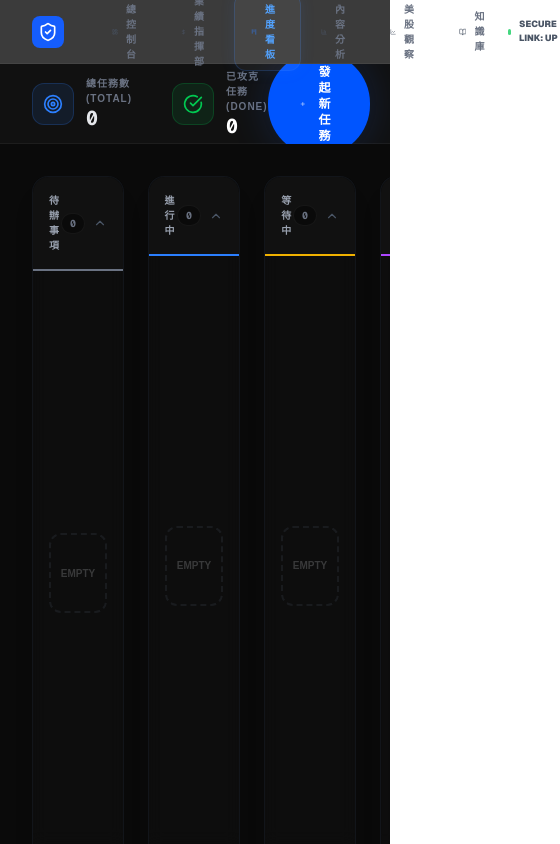
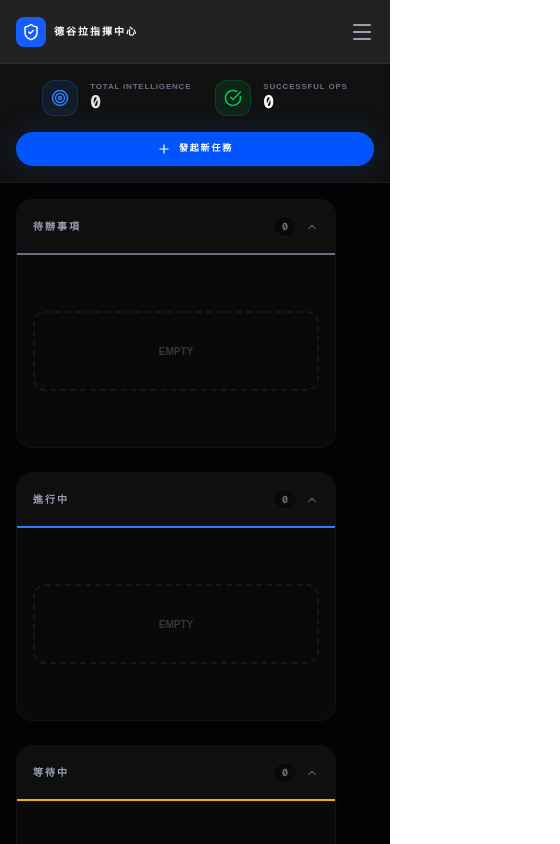
Before and after one commit to andy012732/second-brain-ui, a Next.js app: page /kanban in a window 390 px wide. Shown: the whole page, 560 px wide, since content can reach past the window. Built offline with nearby package versions, Linux system fonts and the light colour scheme.

Commit message:
feat: enhance responsive design for Kanban dashboard while maintaining desktop aesthetic

```diff
--- a/app/kanban/page.tsx
+++ b/app/kanban/page.tsx
@@ -51,42 +51,46 @@ export default function KanbanPage() {
   const doneCount = tasks.filter(t => t.status === 'done').length;
 
   return (
-    <div className="h-screen w-full bg-[#0a0a0a] flex flex-col overflow-hidden text-gray-200">
-      <div className="h-20 px-8 flex items-center justify-between border-b border-white/5 bg-[#111]">
-          <div className="flex gap-10">
+    <div className="h-full w-full bg-[#030303] text-gray-200 flex flex-col overflow-hidden">
+
+      {/* 🟢 頂部統計列 (保持電腦版霸氣，手機版緊湊) */}
+      <div className="h-auto md:h-20 px-4 md:px-8 py-4 md:py-0 flex flex-col md:flex-row items-center justify-between border-b border-white/5 bg-[#111] gap-4 md:gap-0 shrink-0">
+          <div className="flex gap-6 md:gap-10">
               <div className="flex items-center gap-3">
-                  <div className="p-2.5 bg-blue-500/10 rounded-xl border border-blue-500/20"><Target className="text-blue-500" size={20} /></div>
+                  <div className="p-2 bg-blue-500/10 rounded-xl border border-blue-500/20"><Target className="text-blue-500" size={18} /></div>
                   <div>
-                    <div className="text-[10px] text-gray-500 uppercase font-black tracking-widest">總任務數 (Total)</div>
-                    <div className="text-xl font-mono font-bold leading-tight tabular-nums">{tasks.length}</div>
+                    <div className="text-[8px] md:text-[10px] text-gray-500 uppercase font-black tracking-widest leading-none">Total Intelligence</div>
+                    <div className="text-lg md:text-xl font-mono font-bold leading-tight tabular-nums">{tasks.length}</div>
                   </div>
               </div>
               <div className="flex items-center gap-3">
-                  <div className="p-2.5 bg-green-500/10 rounded-xl border border-green-500/20"><CheckCircle className="text-green-500" size={20} /></div>
+                  <div className="p-2 bg-green-500/10 rounded-xl border border-green-500/20"><CheckCircle className="text-green-500" size={18} /></div>
                   <div>
-                    <div className="text-[10px] text-gray-500 uppercase font-black tracking-widest">已攻克任務 (Done)</div>
-                    <div className="text-xl font-mono font-bold leading-tight text-white tabular-nums">{doneCount}</div>
+                    <div className="text-[8px] md:text-[10px] text-gray-500 uppercase font-black tracking-widest leading-none">Successful Ops</div>
+                    <div className="text-lg md:text-xl font-mono font-bold leading-tight text-white tabular-nums">{doneCount}</div>
                   </div>
               </div>
           </div>
           <button
             onClick={() => setIsCreateModalOpen(true)}
-            className="bg-[#0055ff] hover:bg-blue-500 text-white font-black text-xs px-8 py-3 rounded-full flex items-center gap-2 transition-all shadow-[0_0_40px_rgba(37,99,235,0.2)] hover:scale-105 active:scale-95 tracking-[0.2em] uppercase"
+            className="w-full md:w-auto bg-[#0055ff] hover:bg-blue-500 text-white font-black text-[9px] md:text-[10px] px-6 py-2.5 rounded-full flex items-center justify-center gap-2 transition-all shadow-[0_0_30px_rgba(37,99,235,0.2)] active:scale-95 tracking-[0.2em] uppercase"
           >
-              <Plus size={16} /> <span>發起新任務</span>
+              <Plus size={14} /> <span>發起新任務</span>
           </button>
       </div>
 
-      <div className="flex-1 overflow-x-auto p-8 bg-[#0a0a0a] flex space-x-6">
+      {/* 🚀 看板區域：核心響應式更新 */}
+      <div className="flex-1 overflow-x-auto md:overflow-x-auto p-4 md:p-8 bg-[#030303] flex flex-col md:flex-row space-y-6 md:space-y-0 md:space-x-6 custom-scrollbar">
           {COLUMNS.map(col => (
+            <div key={col.id} className="shrink-0 w-full md:w-80">
                 <KanbanColumn
-              key={col.id}
                   column={col}
                   tasks={tasks.filter(t => t.status === col.id)}
                   onTaskMoved={handleTaskMoved}
                   onTaskClick={setSelectedTask}
                   onRefresh={fetchTasks}
                 />
+            </div>
           ))}
       </div>
 
--- a/app/page.tsx
+++ b/app/page.tsx
@@ -13,9 +13,9 @@ const fetcher = (url: string) => fetch(url).then(res => {
 
 export default function MissionControl() {
   const [currentTime, setCurrentTime] = useState(new Date());
-  const DAILY_GOAL = 80000; // 有了網站加上去，目標調高到 8萬 喔！😤
+  const DAILY_GOAL = 80000;
 
-  const { data: activities = [] } = useSWR('/api/activity', fetcher, { refreshInterval: 10000 });
+  const { data: activities = [], isLoading: actLoading } = useSWR('/api/activity', fetcher, { refreshInterval: 10000 });
   const { data: revenue = [], isLoading: revLoading } = useSWR('/api/notion/revenue', fetcher, { refreshInterval: 300000 });
 
   useEffect(() => {
@@ -23,105 +23,104 @@ export default function MissionControl() {
     return () => clearInterval(timer);
   }, []);
 
-  // 🚀 計算三方業績
+  // 營收計算邏輯 (保持原有軍事規格)
   const todayStr = new Date().toISOString().split('T')[0];
   const revToday = Array.isArray(revenue) ? revenue.filter((r: any) => r.date === todayStr) : [];
-
   const hsinfengTotal = revToday.filter((r: any) => r.store === '新豐').reduce((s, r) => s + r.total, 0);
   const zhubeiTotal = revToday.filter((r: any) => r.store === '竹北').reduce((s, r) => s + r.total, 0);
   const websiteTotal = revToday.filter((r: any) => r.store === '官網').reduce((s, r) => s + r.total, 0);
   const grandTotal = hsinfengTotal + zhubeiTotal + websiteTotal;
 
-  // 各佔比
   const hfPercent = (hsinfengTotal / DAILY_GOAL) * 100;
   const zbPercent = (zhubeiTotal / DAILY_GOAL) * 100;
   const webPercent = (websiteTotal / DAILY_GOAL) * 100;
   const overallPercent = Math.min(Math.round((grandTotal / DAILY_GOAL) * 100), 100);
 
   return (
-    <div className="h-full w-full bg-[#030303] text-gray-400 font-sans p-8 flex flex-col overflow-hidden selection:bg-blue-500/30">
+    <div className="h-full w-full bg-[#030303] text-gray-400 font-sans p-4 md:p-8 flex flex-col overflow-y-auto md:overflow-hidden selection:bg-blue-500/30">
 
-      <main className="flex-1 grid grid-cols-12 gap-10 overflow-hidden">
+      {/* 🚀 主佈局：手機版改為垂直堆疊 (flex-col)，桌面板保持 grid */}
+      <main className="flex-1 flex flex-col md:grid md:grid-cols-12 gap-6 md:gap-10 overflow-visible md:overflow-hidden">
 
-        {/* 左側：即時情資流 */}
-        <section className="col-span-3 flex flex-col overflow-hidden border-r border-white/5 pr-6">
-          <h2 className="text-[10px] font-black text-gray-600 uppercase tracking-[0.3em] mb-8 flex items-center gap-2">
-            <Activity size={12} className="text-blue-500" /> 即時情資流
-          </h2>
-          <div className="flex-1 overflow-y-auto space-y-8 pr-2 custom-scrollbar">
-            {Array.isArray(activities) && activities.map((act: any) => (
-              <div key={act.id} className="relative pl-6 border-l border-blue-500/20 py-1 mb-6">
+        {/* 🟢 中間區塊：核心數據 (在手機版我把它移到最上面，因為最重要！) */}
+        <section className="order-1 md:order-none md:col-span-6 flex flex-col items-center justify-center py-6 md:py-0">
+          <div className="text-center w-full max-w-2xl px-2">
+
+            {/* 業績整合進度條 (手機版加大感知) */}
+            <div className="mb-10 md:mb-20 w-full animate-in fade-in duration-1000">
+                <div className="flex justify-between items-end mb-4 px-2">
+                    <div className="text-left">
+                        <span className="text-[9px] md:text-[10px] font-black text-blue-500 uppercase tracking-[0.4em] block">德谷拉騎士營收監測</span>
+                        <div className="text-xl md:text-2xl font-black text-white mt-1 tabular-nums">
+                            ${grandTotal.toLocaleString()} <span className="text-gray-700 text-xs md:text-sm font-bold">/ ${DAILY_GOAL.toLocaleString()}</span>
+                        </div>
+                    </div>
+                    <div className="text-right flex flex-col items-end">
+                        <span className="text-3xl md:text-4xl font-black text-blue-500 italic tabular-nums">{overallPercent}%</span>
+                    </div>
+                </div>
+                {/* 三色能量槽 */}
+                <div className="h-4 md:h-5 w-full bg-white/5 rounded-full overflow-hidden border border-white/10 p-[2px] flex shadow-[0_0_30px_rgba(0,0,0,0.5)]">
+                    <div className="h-full bg-blue-600 transition-all duration-1000 shadow-[0_0_15px_#2563eb]" style={{ width: `${hfPercent}%` }} />
+                    <div className="h-full bg-cyan-400 transition-all duration-1000 shadow-[0_0_15px_#22d3ee]" style={{ width: `${zbPercent}%` }} />
+                    <div className="h-full bg-emerald-500 transition-all duration-1000 shadow-[0_0_15px_#10b981]" style={{ width: `${webPercent}%` }} />
+                </div>
+            </div>
+
+            {/* 搜尋框 (手機版窄化) */}
+            <div className="relative group w-full px-2">
+              <Search className="absolute left-6 top-1/2 -translate-y-1/2 text-gray-600 group-focus-within:text-blue-500 transition-colors" size={18} />
+              <input type="text" placeholder="輸入指令或關鍵字..." className="w-full bg-[#0a0a0a] border border-white/5 rounded-xl py-4 md:py-6 pl-14 pr-6 text-sm text-white font-bold tracking-widest focus:outline-none focus:border-blue-500/30 transition-all" />
+            </div>
+          </div>
+        </section>
+
+        {/* 🟢 左側：情資流 (手機版高度受控) */}
+        <section className="order-2 md:order-none md:col-span-3 flex flex-col overflow-hidden border-t md:border-t-0 md:border-r border-white/5 pt-6 md:pt-0 md:pr-6">
+          <div className="flex items-center justify-between mb-6">
+            <h2 className="text-[10px] font-black text-gray-600 uppercase tracking-[0.3em] flex items-center gap-2">
+              <Activity size={12} className="text-blue-500" /> 即時情資流
+            </h2>
+            {actLoading && <Loader2 size={10} className="animate-spin text-blue-500" />}
+          </div>
+          <div className="flex-1 overflow-y-auto max-h-[300px] md:max-h-full space-y-6 pr-2 custom-scrollbar">
+            {activities.map((act: any) => (
+              <div key={act.id} className="relative pl-6 border-l border-blue-500/20 py-1 mb-4">
                 <div className="absolute -left-[5px] top-0 w-2 h-2 rounded-full bg-blue-500 shadow-[0_0_8px_#3b82f6]" />
-                <span className="text-[8px] font-bold text-blue-500/50 block mb-1 uppercase">
+                <span className="text-[8px] font-bold text-blue-500/50 block mb-1">
                    {act.created_at ? new Date(act.created_at).toLocaleTimeString('zh-TW', { hour12: false }) : 'RECENT'}
                 </span>
                 <h3 className="text-xs font-bold text-gray-200 leading-snug">{act.title}</h3>
-                <p className="text-[10px] text-gray-500 mt-1">{act.description}</p>
+                <p className="text-[9px] text-gray-500 mt-1 line-clamp-2">{act.description}</p>
               </div>
             ))}
           </div>
         </section>
 
-        {/* 中間：核心搜尋與三色能量槽 */}
-        <section className="col-span-6 flex flex-col items-center justify-center">
-          <div className="text-center w-full max-w-2xl px-4">
-
-            {/* 🚀 佳德騎士：三軍整合進度條 */}
-            <div className="mb-20 w-full">
-                <div className="flex justify-between items-end mb-4 px-2">
-                    <div className="text-left">
-                        <span className="text-[10px] font-black text-blue-500 uppercase tracking-[0.4em] block">佳德騎士三方業績總和 (Revenue)</span>
-                        <div className="text-2xl font-black text-white mt-1 tabular-nums">
-                            ${grandTotal.toLocaleString()} <span className="text-gray-700 text-sm font-bold">/ ${DAILY_GOAL.toLocaleString()}</span>
+        {/* 🟢 右側：財報動態 (手機版顯示在最底) */}
+        <section className="order-3 md:order-none md:col-span-3 flex flex-col overflow-hidden border-t md:border-t-0 md:border-l border-white/5 pt-6 md:pt-0 md:pl-6">
+            <h2 className="text-[10px] font-black text-gray-600 uppercase tracking-[0.3em] mb-6 flex items-center gap-2">
+                <Wallet size={12} className="text-green-500" /> 門市分項業績
+            </h2>
+            <div className="space-y-3 overflow-y-auto max-h-[300px] md:max-h-full pr-2 custom-scrollbar">
+                {Array.isArray(revenue) && revenue.slice(0, 8).map((rev: any) => (
+                    <div key={rev.id} className="bg-white/[0.02] border border-white/5 p-3 rounded-xl flex justify-between items-center group hover:bg-white/[0.05] transition-all">
+                        <div className="overflow-hidden">
+                            <span className="text-[7px] font-black text-gray-600 uppercase block mb-0.5">{rev.date}</span>
+                            <h4 className="text-[10px] font-bold text-gray-200 truncate">{rev.store}</h4>
                         </div>
-                    </div>
-                    <div className="text-right flex flex-col items-end">
-                        <span className="text-4xl font-black text-blue-500 italic tabular-nums">{overallPercent}%</span>
-                        <span className="text-[8px] text-gray-600 font-bold uppercase tracking-widest mt-1">Goal Status: Tactical Strike</span>
-                    </div>
-                </div>
-                {/* 戰術級複合槽 */}
-                <div className="h-5 w-full bg-white/5 rounded-full overflow-hidden border border-white/10 p-[2px] flex shadow-[0_0_30px_rgba(0,0,0,0.8)]">
-                    {/* 新豐區 */}
-                    <div className="h-full bg-blue-600 transition-all duration-1000 shadow-[0_0_15px_#2563eb]" style={{ width: `${hfPercent}%` }} />
-                    {/* 竹北區 */}
-                    <div className="h-full bg-cyan-400 transition-all duration-1000 shadow-[0_0_15px_#22d3ee]" style={{ width: `${zbPercent}%` }} />
-                    {/* 官網區 */}
-                    <div className="h-full bg-emerald-500 transition-all duration-1000 shadow-[0_0_15px_#10b981]" style={{ width: `${webPercent}%` }} />
-                </div>
-                <div className="mt-4 flex justify-between px-2">
-                    <div className="flex items-center gap-2"><div className="w-2 h-2 bg-blue-600 rounded-full"/> <span className="text-[9px] font-bold text-gray-500">新豐門市</span></div>
-                    <div className="flex items-center gap-2"><div className="w-2 h-2 bg-cyan-400 rounded-full"/> <span className="text-[9px] font-bold text-gray-500">竹北門市</span></div>
-                    <div className="flex items-center gap-2"><div className="w-2 h-2 bg-emerald-500 rounded-full"/> <span className="text-[9px] font-bold text-gray-500">網站業績</span></div>
-                </div>
-            </div>
-
-            <div className="relative group w-full opacity-80 hover:opacity-100 transition-opacity">
-              <Search className="absolute left-8 top-1/2 -translate-y-1/2 text-gray-600 group-focus-within:text-blue-500" size={20} />
-              <input type="text" placeholder="輸入指令穿透全域系統..." className="w-full bg-[#0a0a0a] border border-white/5 rounded-full py-6 pl-16 pr-8 text-sm text-white font-bold tracking-widest focus:outline-none focus:border-blue-500/30 transition-all shadow-inner" />
-            </div>
-          </div>
-        </section>
-
-        {/* 右側：財報列表 */}
-        <section className="col-span-3 flex flex-col overflow-hidden">
-            <h2 className="text-[10px] font-black text-gray-600 uppercase tracking-[0.3em] mb-8 flex items-center gap-2">
-                <Wallet size={12} className="text-green-500" /> 歷史分項動態
-            </h2>
-            <div className="space-y-4 overflow-y-auto pr-2 custom-scrollbar">
-                {Array.isArray(revenue) && revenue.map((rev: any) => (
-                    <div key={rev.id} className="bg-white/[0.02] border border-white/5 p-4 rounded-2xl flex justify-between items-center group hover:bg-white/[0.05] transition-all">
-                        <div>
-                            <span className="text-[8px] font-black text-gray-600 uppercase block mb-1">{rev.date}</span>
-                            <h4 className="text-xs font-bold text-gray-200 uppercase">{rev.store === '官網' ? <span className="text-emerald-500">GLOBAL WEBSITE</span> : `${rev.store} STORE`}</h4>
-                        </div>
-                        <div className="text-right font-black text-white tabular-nums">${rev.total.toLocaleString()}</div>
+                        <div className="text-right font-black text-white tabular-nums text-xs">${rev.total.toLocaleString()}</div>
                     </div>
                 ))}
             </div>
         </section>
 
       </main>
+
+      <footer className="h-8 md:h-10 mt-6 flex justify-center md:justify-between items-center border-t border-white/5 text-[7px] md:text-[8px] font-bold text-gray-700 tracking-[0.2em] uppercase shrink-0">
+        <div className="hidden md:block">DRACULA COMMAND EST. 2026 // ADAPTIVE MODE</div>
+        <div className="text-blue-600/30 italic">MOBILE_STATION_ACTIVE</div>
+      </footer>
     </div>
   );
 }
--- a/components/Navbar.tsx
+++ b/components/Navbar.tsx
@@ -1,14 +1,18 @@
 'use client';
 
-import React from 'react';
+import React, { useState } from 'react';
 import Link from 'next/link';
 import { usePathname } from 'next/navigation';
-import { LayoutDashboard, BookOpen, Kanban, Calendar, Search, ShieldCheck, BarChart3, LineChart, DollarSign } from 'lucide-react';
+import {
+  LayoutDashboard, BookOpen, Kanban, Calendar,
+  Search, ShieldCheck, BarChart3, LineChart,
+  DollarSign, Menu, X
+} from 'lucide-react';
 import { clsx } from 'clsx';
 
 const NAV_ITEMS = [
   { name: '總控制台', href: '/', icon: LayoutDashboard },
-  { name: '業績指揮部', href: '/revenue', icon: DollarSign }, // 🚀 新增！
+  { name: '業績指揮部', href: '/revenue', icon: DollarSign },
   { name: '進度看板', href: '/kanban', icon: Kanban },
   { name: '內容分析', href: '/analytics', icon: BarChart3 },
   { name: '美股觀察', href: '/stocks', icon: LineChart },
@@ -17,20 +21,21 @@ const NAV_ITEMS = [
 
 export default function Navbar() {
   const pathname = usePathname();
+  const [isMenuOpen, setIsMenuOpen] = useState(false); // 🚀 手機版選單開關
 
   return (
-    <nav className="h-16 w-full bg-[#0a0a0a]/80 backdrop-blur-xl border-b border-white/5 flex items-center justify-between px-8 sticky top-0 z-[100] shrink-0 font-sans">
-      <div className="flex items-center gap-8">
+    <nav className="h-16 w-full bg-[#0a0a0a]/90 backdrop-blur-xl border-b border-white/5 flex items-center justify-between px-4 md:px-8 sticky top-0 z-[100] shrink-0 font-sans">
+      <div className="flex items-center gap-4 md:gap-8">
         {/* LOGO */}
         <div className="flex items-center gap-2">
-            <div className="p-1.5 bg-blue-600 rounded-lg">
-                <ShieldCheck size={20} className="text-white" />
+            <div className="p-1.5 bg-blue-600 rounded-lg shrink-0">
+                <ShieldCheck size={18} className="text-white" />
             </div>
-            <span className="text-xs font-black text-white uppercase tracking-[0.2em] lg:block hidden">德谷拉指揮中心</span>
+            <span className="text-[10px] md:text-xs font-black text-white uppercase tracking-[0.2em] whitespace-nowrap">德谷拉指揮中心</span>
         </div>
 
-        {/* 主選單 */}
-        <div className="flex items-center gap-1">
+        {/* 🟢 桌面板選單 (手機版隱藏) */}
+        <div className="hidden lg:flex items-center gap-1">
           {NAV_ITEMS.map((item) => {
             const isActive = pathname === item.href;
             const Icon = item.icon;
@@ -39,9 +44,9 @@ export default function Navbar() {
                 key={item.href}
                 href={item.href}
                 className={clsx(
-                  "flex items-center gap-2 px-4 py-2 rounded-xl text-[10px] font-black uppercase tracking-widest transition-all",
+                  "flex items-center gap-2 px-3 py-2 rounded-xl text-[10px] font-black uppercase tracking-widest transition-all",
                   isActive
-                    ? "bg-white/5 text-blue-400 border border-blue-500/20 shadow-[0_0_15px_rgba(59,130,246,0.1)]"
+                    ? "bg-white/5 text-blue-400 border border-blue-500/20"
                     : "text-gray-500 hover:text-gray-300 hover:bg-white/[0.02]"
                 )}
               >
@@ -53,21 +58,44 @@ export default function Navbar() {
         </div>
       </div>
 
-      {/* 右側快速搜尋與系統狀態 */}
-      <div className="flex items-center gap-6">
-        <div className="relative group lg:block hidden">
+      {/* 🔴 手機版選單切換按鈕 (只在手機顯示) */}
+      <div className="flex lg:hidden items-center gap-4">
+          <button onClick={() => setIsMenuOpen(!isMenuOpen)} className="text-gray-400 hover:text-white">
+              {isMenuOpen ? <X size={24} /> : <Menu size={24} />}
+          </button>
+      </div>
+
+      {/* 右側資訊 (桌面板) */}
+      <div className="hidden lg:flex items-center gap-6">
+        <div className="relative group">
             <Search className="absolute left-3 top-1/2 -translate-y-1/2 text-gray-600 group-focus-within:text-blue-500 transition-all" size={14} />
             <input
                 type="text"
-                placeholder="全域系統掃描..."
-                className="bg-white/5 border border-white/5 rounded-full py-2 pl-9 pr-4 text-[10px] text-white font-bold placeholder:text-gray-600 focus:outline-none focus:border-blue-500/30 transition-all w-48"
+                placeholder="全域掃描..."
+                className="bg-white/5 border border-white/5 rounded-full py-2 pl-9 pr-4 text-[10px] text-white font-bold w-32 focus:w-48 transition-all"
             />
         </div>
-        <div className="flex items-center gap-2">
-            <div className="w-1.5 h-1.5 rounded-full bg-green-500 animate-pulse" />
-            <span className="text-[9px] font-black text-gray-600 uppercase">Secure Link: Up</span>
-        </div>
       </div>
+
+      {/* 🔴 手機版下拉選單 (摺疊區) */}
+      {isMenuOpen && (
+          <div className="absolute top-16 left-0 w-full bg-[#0a0a0a] border-b border-white/10 p-4 flex flex-col gap-2 lg:hidden animate-in slide-in-from-top duration-300 shadow-2xl">
+              {NAV_ITEMS.map((item) => (
+                  <Link
+                    key={item.href}
+                    href={item.href}
+                    onClick={() => setIsMenuOpen(false)}
+                    className={clsx(
+                        "flex items-center gap-4 p-4 rounded-2xl text-[12px] font-black uppercase tracking-widest",
+                        pathname === item.href ? "bg-white/5 text-blue-400" : "text-gray-500"
+                    )}
+                  >
+                    <item.icon size={18} />
+                    {item.name}
+                  </Link>
+              ))}
+          </div>
+      )}
     </nav>
   );
 }
```
Lines whose indentation alone changed are shown as unchanged.
